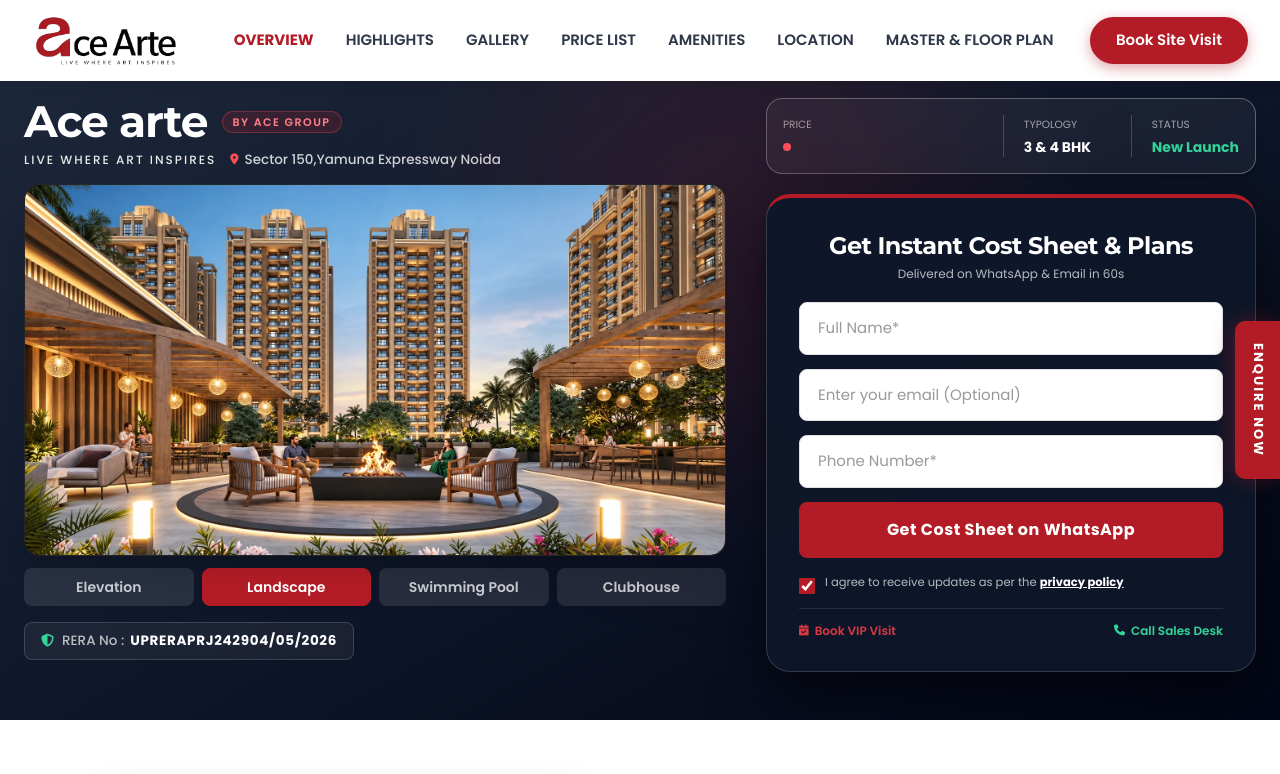
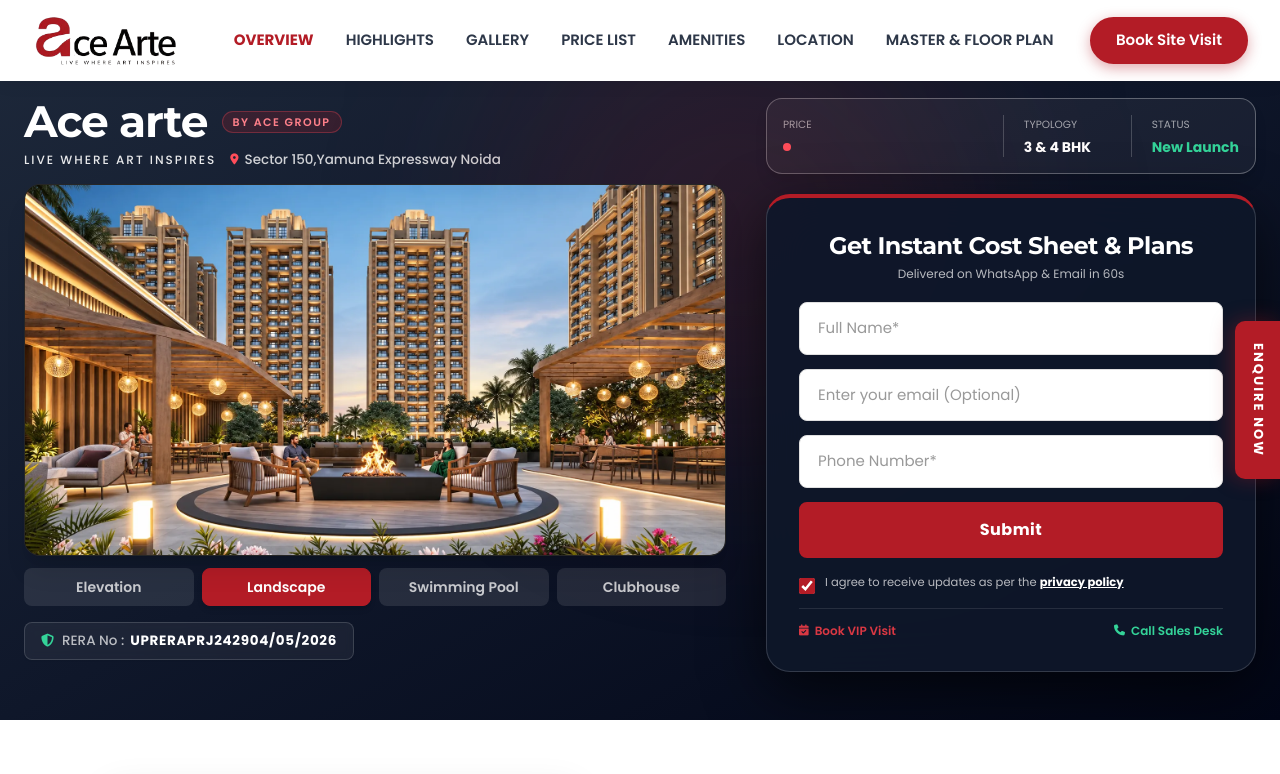
Before and after one commit to vineet-proptiger/ace-arte, a Next.js app: page / in a window 1280 px wide. Shown: the top 774 px of the page. Built offline with nearby package versions, Linux system fonts and the light colour scheme.

Commit message:
Update LeadForm button text to 'Submit' for clarity and consistency

```diff
--- a/components/Hero.jsx
+++ b/components/Hero.jsx
@@ -209,7 +209,7 @@
                 </div>
 
                 {/* LeadForm */}
-                <LeadForm formName="Ace Form" btnText="Get Cost Sheet on WhatsApp" />
+                <LeadForm formName="Ace Form" btnText="Submit" />
 
                 {/* Instant Actions (Call & Visit on Mobile) */}
                 <div className="mt-3.5 pt-3.5 border-t border-white/10 flex items-center justify-between text-[11.5px] sm:text-xs text-white/80">
```
Also changed, not shown: 1 other file (tests, documents, lock files or other folders).
